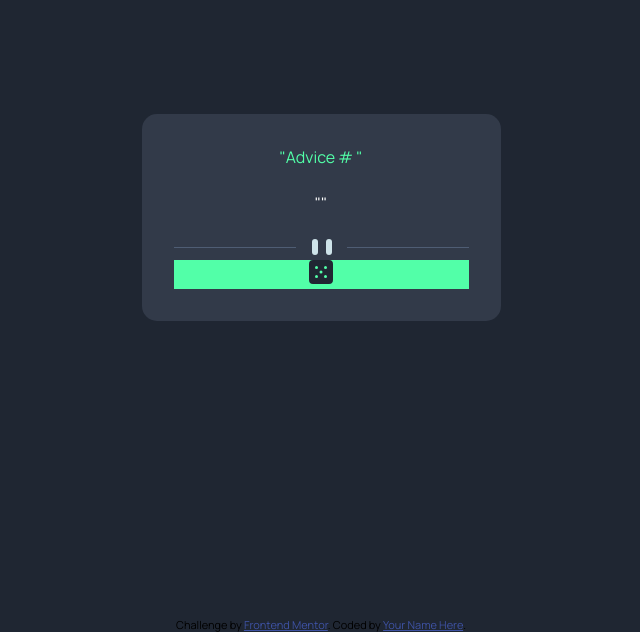
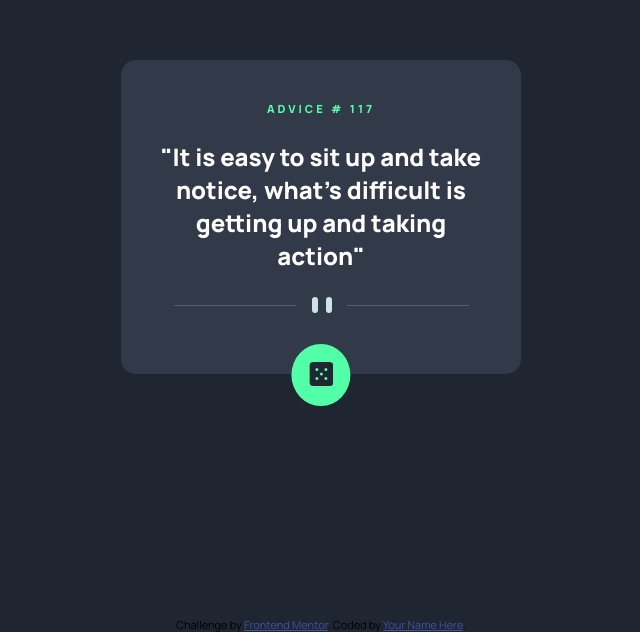
Before and after one commit to alancrisanto/frontmentor, a plain HTML site: page advice-generator-app-main/index.html in a window 1280 px wide. Shown: the part 183-815 px from the top of the page, without its empty margins (319-959 px from the left). Drawn offline with Linux system fonts and the light colour scheme; no server answers.

Commit message:
center dice button

```diff
--- a/advice-generator-app-main/css/styles.css
+++ b/advice-generator-app-main/css/styles.css
@@ -49,6 +49,7 @@ body {
 	padding: 2rem;
 	border-radius: 15px;
 	margin: 0 1rem;
+	position: relative;
 }
 
 .card-title {
@@ -56,11 +57,30 @@ body {
 	margin-bottom: 1.5rem;
 }
 
-.card-body p {
+.card-title p {
+	margin-top: 0.6rem;
+	font-weight: 550;
+	font-size: 0.7rem;
+	letter-spacing: 0.4ch;
+}
+
+.card-body {
 	margin-bottom: 1.5rem;
 }
 
-.card-footer {
+.card-body p {
+	margin-bottom: 1.5rem;
+	font-size: 1.5rem;
+	font-weight: 700;
+}
+
+.card-footer button {
 	background-color: var(--Neon-Green);
-	margin: 0 auto;
+	position: absolute;
+	border: none;
+	border-radius: 50%;
+	bottom: -2rem;
+	left: 50%;
+	transform: translateX(-50%);
+	padding: 1.1rem;
 }
--- a/advice-generator-app-main/index.html
+++ b/advice-generator-app-main/index.html
@@ -11,20 +11,25 @@
 		<link rel="icon" type="image/png" sizes="32x32" href="./images/favicon-32x32.png" />
 		<link rel="stylesheet" href="./css/styles.css" />
 		<title>Frontend Mentor | Advice generator app</title>
-		<script src="./js/main.js" defer></script>
+		<!-- <script src="./js/main.js" defer></script> -->
 	</head>
 	<body>
 		<main class="container">
 			<section class="card">
 				<div class="card-title">
-					<p>"Advice # <span class="advice-id"></span>"</p>
+					<p>ADVICE # 117 <span class="advice-id"></span></p>
 				</div>
 				<div class="card-body">
-					<p> "<span class="advice-text"></span>" </p>
+					<p
+						>"It is easy to sit up and take notice, what's difficult is getting up and taking action<span
+							class="advice-text"
+						></span
+						>"
+					</p>
 					<img src="./images/pattern-divider-mobile.svg" alt="divider-icon" />
 				</div>
 				<div class="card-footer">
-					<img src="./images/icon-dice.svg" alt="square-icon" />
+					<button><img src="./images/icon-dice.svg" alt="square-icon" /></button>
 				</div>
 			</section>
 		</main>
```
